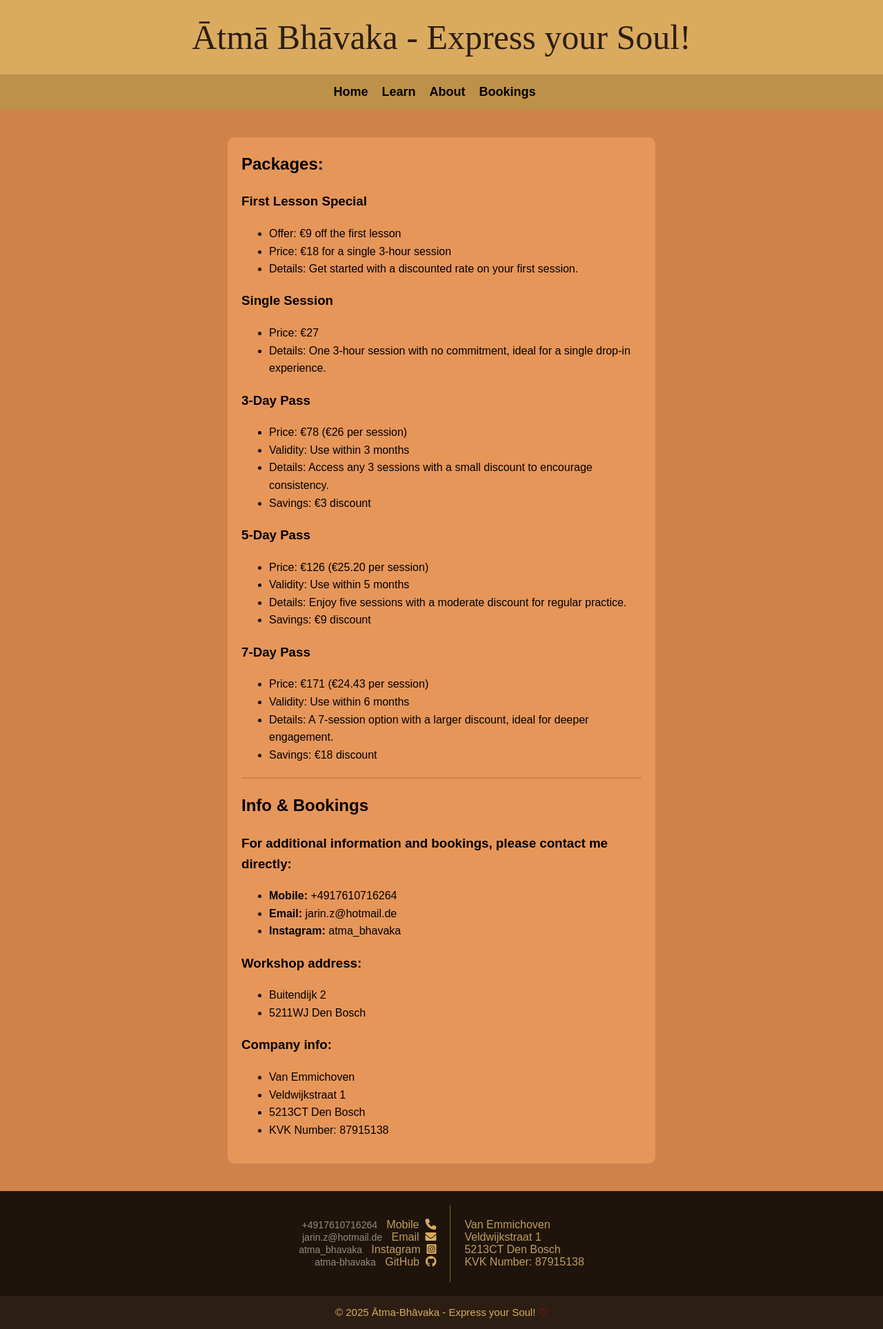
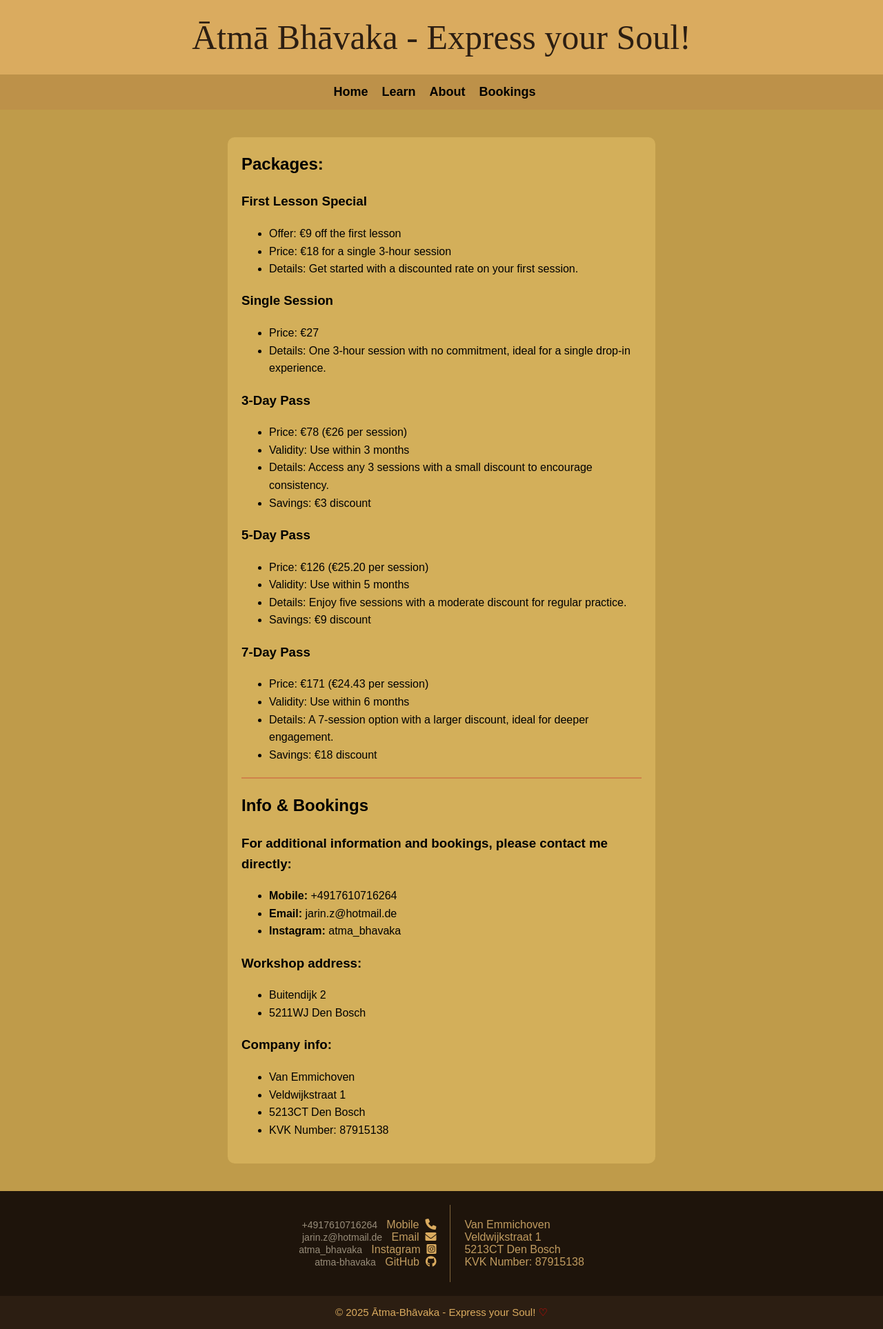
Before and after one commit to denisklopotan/atma-bhavaka, a Django app: page /book/ in a window 1280 px wide. Shown: the whole page at 69% size. Run offline with Django 5.2, Linux system fonts and the light colour scheme; some web fonts are replaced.

Commit message:
Standardise HTML  backgrounds to yellow

```diff
--- a/static/css/styles.css
+++ b/static/css/styles.css
@@ -172,8 +172,8 @@ header nav ul li a:hover {
 /* LEARN PAGE */
 
 details {
-    /* background-color: #d3af5a; */
-    background-color: #b6b759;
+    /* background-color: #b6b759; */
+    background-color: #d3af5a;
     padding: 20px;
     margin-bottom: 10px;
     border-radius: 10px;
@@ -209,8 +209,8 @@ summary h2 {
 /* BOOK PAGE */
 
 .book-page {
-    /* background-color: #b0b158; */
-    background-color: #e7965a;
+    /* background-color: #e7965a; */
+    background-color: #d3af5a;
     padding: 20px;
     border-radius: 10px;
     width: auto;
--- a/templates/book.html
+++ b/templates/book.html
@@ -4,8 +4,8 @@
 {% block extracss %}
 <style>
     main {
-        background-color: #cf824a; /* contact page background color */
-        /* background-color: #9c9d49; */
+        background-color: #bf9b4a; /* contact page background color */
+        /* background-color: #cf824a; */
         padding: 40px 20px 40px;
     }
 
--- a/templates/learn.html
+++ b/templates/learn.html
@@ -4,8 +4,8 @@
 {% block extracss %}
 <style>
     main {
-        background-color: #9c9d49; /* learn page background color */
-        /* background-color: #bf9b4a; */
+        background-color: #bf9b4a; /* learn page background color */
+        /* background-color: #9c9d49; */
         padding: 40px 20px 40px;
     }
 
```
